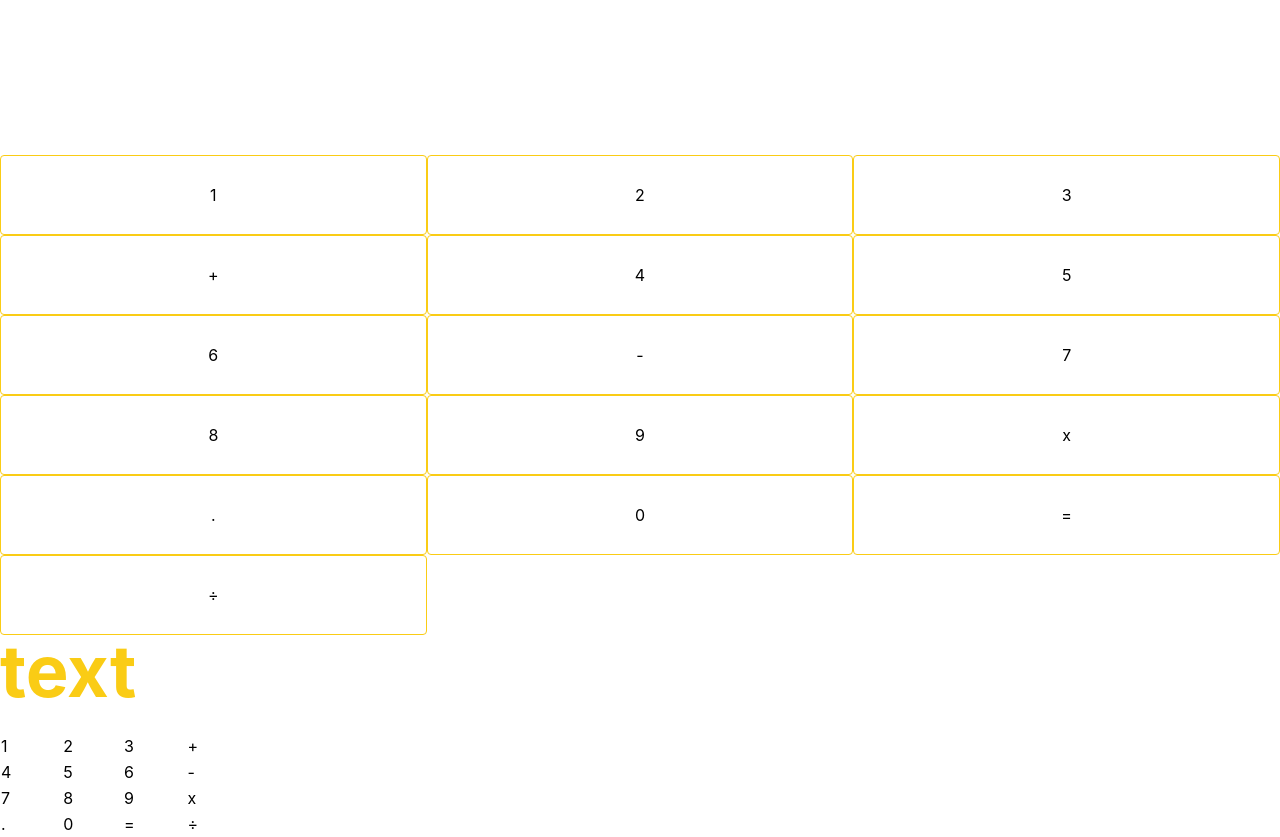
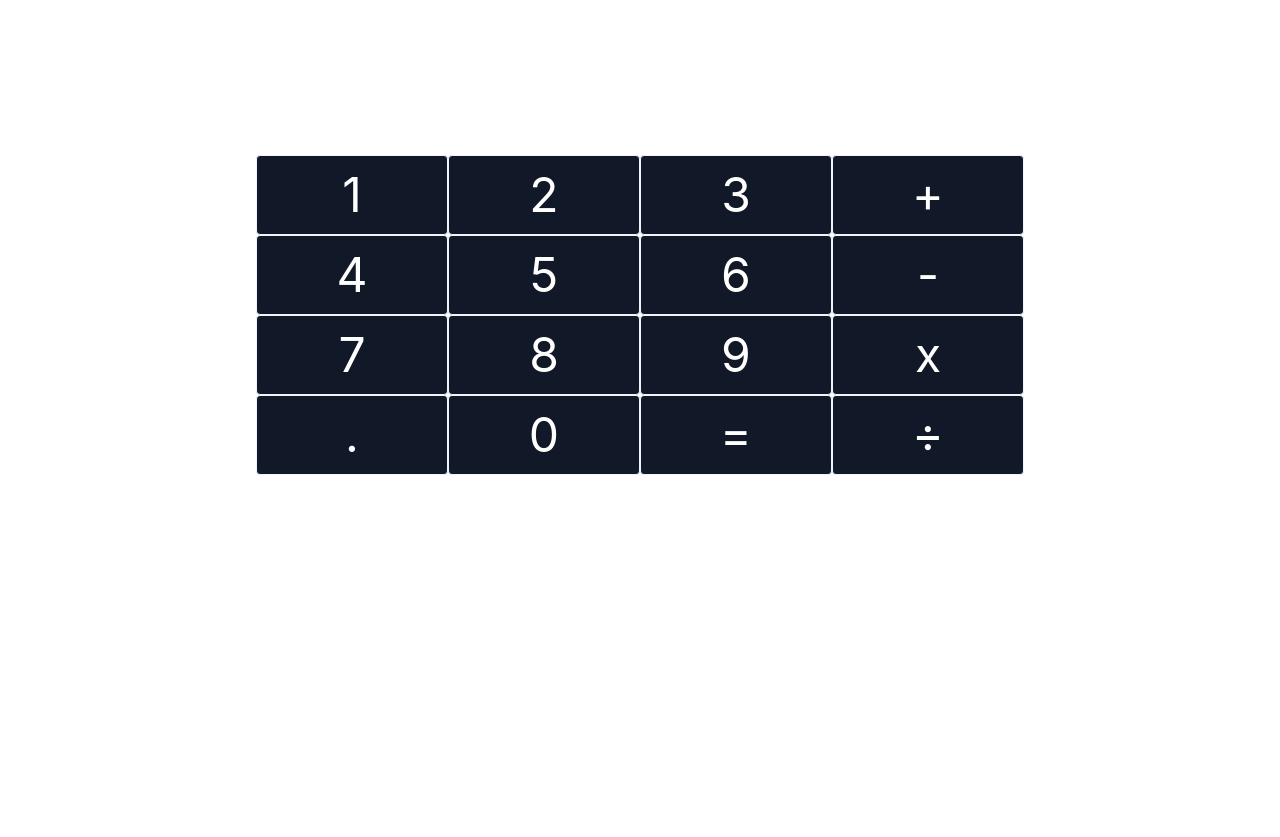
Before and after one commit to Rosyidimalang/my-calculator, a React (Create React App) app: page / in a window 1280 px wide. Shown: the top 837 px of the page. After the commit the page ends 800 px from the top, so only its background shows below. Built offline with nearby package versions, Linux system fonts and the light colour scheme.

Commit message:
alhamduillah

```diff
--- a/src/App.js
+++ b/src/App.js
@@ -1,24 +1,10 @@
 import React, { useState } from "react";
 import "./App.css";
 
-const btns = [
-  "1",
-  "2",
-  "3",
-  "+",
-  "4",
-  "5",
-  "6",
-  "-",
-  "7",
-  "8",
-  "9",
-  "*",
-  ".",
-  "0",
-  "=",
-  "/",
-];
+const btns1 = ["1", "2", "3", "+"];
+const btns2 = ["4", "5", "6", "-"];
+const btns3 = ["7", "8", "9", "*"];
+const btns4 = [".", "0", "=", ":"];
 
 function App() {
   const [result, setResult] = useState("");
@@ -41,85 +27,48 @@ function App() {
 
   return (
     <div className="">
-      <input className="text-9xl font-bold" type="text" value={result} />
-      <div className="grid grid-cols-3">
-        {btns.map((btn, idx) => (
+      <input className="text-9xl font-bold " type="text" value={result} />
+
+      <div className="flex justify-center">
+        {btns1.map((btn, idx) => (
           <button
-            className="border border-yellow-400 rounded h-20"
+            className="border border-slate-100 rounded w-48 h-20 bg-gray-900 text-white text-5xl"
             onClick={() => handleClick(btn)}
           >
-            {btn === "*" ? "x" : btn === "/" ? "÷" : btn}
+            {btn}
           </button>
         ))}
       </div>
-
-      <div className="font-bold text-7xl text-yellow-400">text</div>
-
-      <table>
-        <tbody>
-          <tr>
-            <td colSpan="4">
-              <input type="text" value={result} />
-            </td>
-          </tr>
-          <tr>
-            <td>
-              <button onClick={() => handleClick("1")}>1</button>
-            </td>
-            <td>
-              <button onClick={() => handleClick("2")}>2</button>
-            </td>
-            <td>
-              <button onClick={() => handleClick("3")}>3</button>
-            </td>
-            <td>
-              <button onClick={() => handleClick("+")}>+</button>
-            </td>
-          </tr>
-          <tr>
-            <td>
-              <button onClick={() => handleClick("4")}>4</button>
-            </td>
-            <td>
-              <button onClick={() => handleClick("5")}>5</button>
-            </td>
-            <td>
-              <button onClick={() => handleClick("6")}>6</button>
-            </td>
-            <td>
-              <button onClick={() => handleClick("-")}>-</button>
-            </td>
-          </tr>
-          <tr>
-            <td>
-              <button onClick={() => handleClick("7")}>7</button>
-            </td>
-            <td>
-              <button onClick={() => handleClick("8")}>8</button>
-            </td>
-            <td>
-              <button onClick={() => handleClick("9")}>9</button>
-            </td>
-            <td>
-              <button onClick={() => handleClick("*")}>x</button>
-            </td>
-          </tr>
-          <tr>
-            <td>
-              <button onClick={() => handleClick(".")}>.</button>
-            </td>
-            <td>
-              <button onClick={() => handleClick("0")}>0</button>
-            </td>
-            <td>
-              <button onClick={() => handleClick("=")}>=</button>
-            </td>
-            <td>
-              <button onClick={() => handleClick("/")}>÷</button>
-            </td>
-          </tr>
-        </tbody>
-      </table>
+      <div className="flex justify-center">
+        {btns2.map((btn, idx) => (
+          <button
+            className="border border-slate-100 rounded w-48 h-20 bg-gray-900 text-white text-5xl"
+            onClick={() => handleClick(btn)}
+          >
+            {btn}
+          </button>
+        ))}
+      </div>
+      <div className="flex justify-center">
+        {btns3.map((btn, idx) => (
+          <button
+            className="border border-slate-100 rounded w-48 h-20 bg-gray-900 text-white text-5xl"
+            onClick={() => handleClick(btn)}
+          >
+            {btn === "*" ? "x" : btn}
+          </button>
+        ))}
+      </div>
+      <div className="flex justify-center">
+        {btns4.map((btn, idx) => (
+          <button
+            className="border border-slate-100 rounded w-48 h-20 bg-gray-900 text-white text-5xl"
+            onClick={() => handleClick(btn)}
+          >
+            {btn === ":" ? "÷" : btn}
+          </button>
+        ))}
+      </div>
     </div>
   );
 }
```
